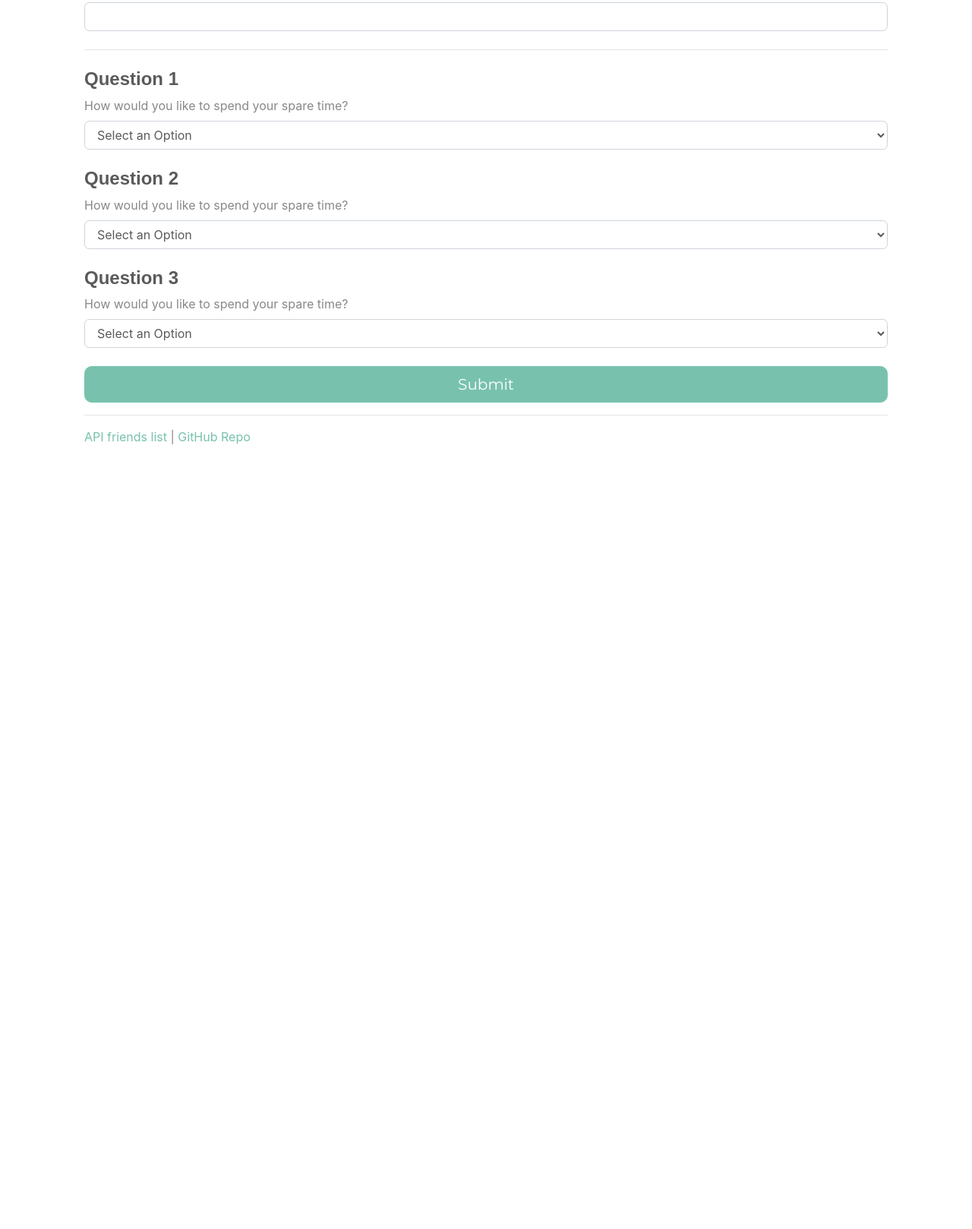
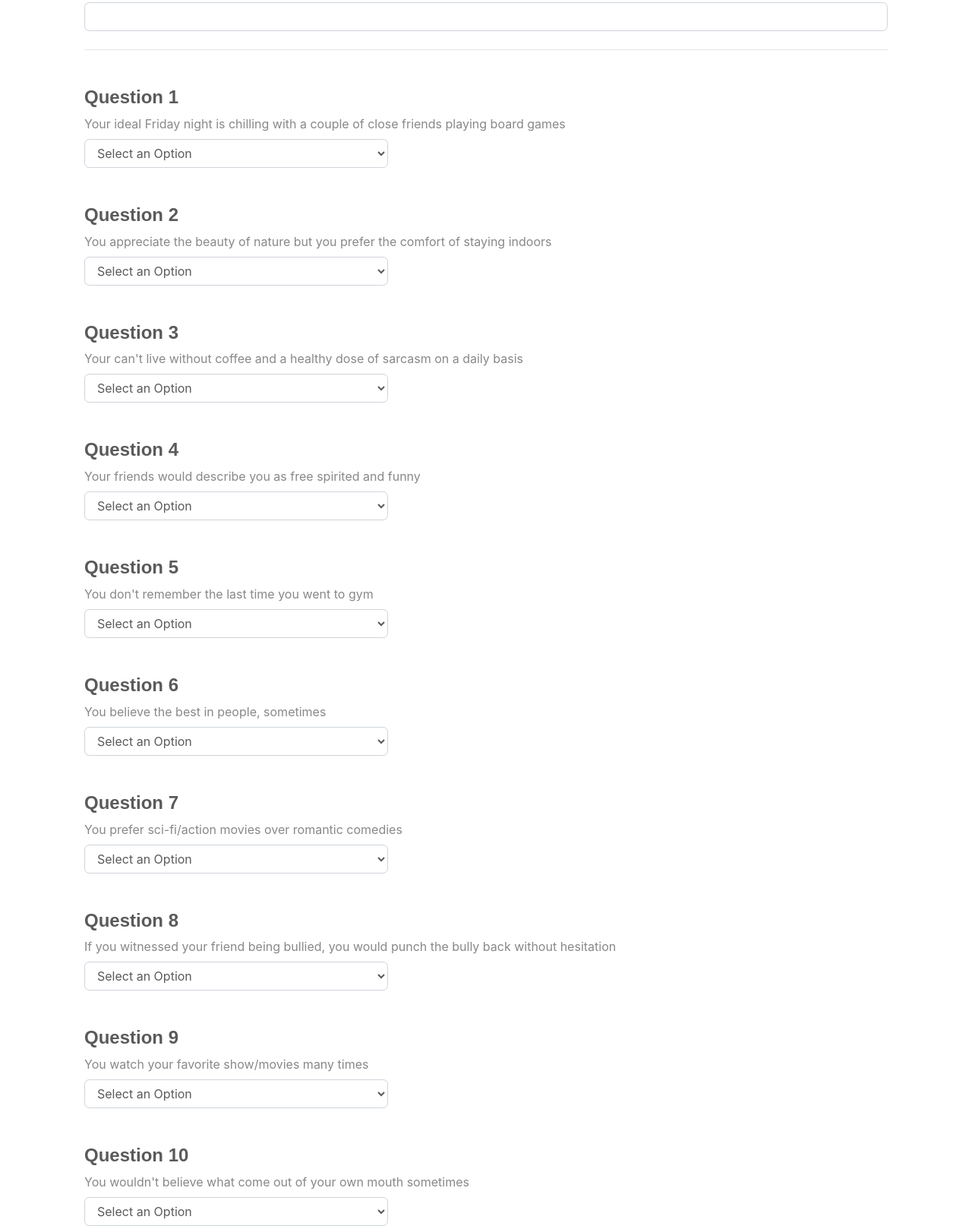
Before and after one commit to QuanGao/FriendFinder, a website: page app/public/survey.html in a window 1280 px wide. Shown: the part 300-1918 px from the top of the page at 76% size. Before the commit the page ends 999 px from the top, so only its background shows below. Drawn offline with nearby package versions, Linux system fonts and the light colour scheme.

Commit message:
add questions

```diff
--- a/app/public/survey.html
+++ b/app/public/survey.html
@@ -22,6 +22,14 @@
             font-size: 24px;
             font-family: Arial, sans-serif;
         }
+
+        select {
+            max-width: 400px;;
+        }
+
+        img {
+            max-width: 450px;
+        }
     </style>
 </head>
 
@@ -43,13 +51,13 @@
             <label for="exampleInputPassword1">Link to Photo Image (Required)</label>
             <input class="form-control" id="inputPhoto">
         </div>
-        <hr class="my-4">
+        <hr class="my-4"><br>
         <div class="form-group questions">
 
             <h2>
                 <strong>Question 1</strong>
             </h2>
-            <label for="question1">How would you like to spend your spare time?</label>
+            <label for="question1">Your ideal Friday night is chilling with a couple of close friends playing board games</label>
             <br>
             <select class="form-control" id="question1">
                 <option value="">Select an Option </option>
@@ -59,12 +67,12 @@
                 <option value="4">4</option>
                 <option value="5">5 (Strongly Agree)</option>
             </select>
-            <br>
+            <br><br>
 
             <h2>
                 <strong>Question 2</strong>
             </h2>
-            <label for="question2">How would you like to spend your spare time?</label>
+            <label for="question2">You appreciate the beauty of nature but you prefer the comfort of staying indoors</label>
             <br>
             <select class="form-control" id="question2">
                 <option value="">Select an Option </option>
@@ -74,12 +82,12 @@
                 <option value="4">4</option>
                 <option value="5">5 (Strongly Agree)</option>
             </select>
-            <br>
+            <br><br>
 
             <h2>
                 <strong>Question 3</strong>
             </h2>
-            <label for="question3">How would you like to spend your spare time?</label>
+            <label for="question3">Your can't live without coffee and a healthy dose of sarcasm on a daily basis</label>
             <br>
             <select class="form-control" id="question3">
                 <option value="">Select an Option </option>
@@ -89,12 +97,12 @@
                 <option value="4">4</option>
                 <option value="5">5 (Strongly Agree)</option>
             </select>
-            <br>
+            <br><br>
 
-            <!-- <h2>
+            <h2>
                 <strong>Question 4</strong>
             </h2>
-            <label for="question3">How would you like to spend your spare time?</label>
+            <label for="question3">Your friends would describe you as free spirited and funny</label>
             <br>
             <select class="form-control" id="question4">
                 <option value="">Select an Option </option>
@@ -104,12 +112,12 @@
                 <option value="4">4</option>
                 <option value="5">5 (Strongly Agree)</option>
             </select>
-            <br>
+            <br><br>
 
             <h2>
                 <strong>Question 5</strong>
             </h2>
-            <label for="question5">How would you like to spend your spare time?</label>
+            <label for="question5">You don't remember the last time you went to gym</label>
             <br>
             <select class="form-control" id="question5">
                 <option value="">Select an Option </option>
@@ -119,12 +127,12 @@
                 <option value="4">4</option>
                 <option value="5">5 (Strongly Agree)</option>
             </select>
-            <br>
+            <br><br>
 
             <h2>
                 <strong>Question 6</strong>
             </h2>
-            <label for="question6">How would you like to spend your spare time?</label>
+            <label for="question6">You believe the best in people, sometimes</label>
             <br>
             <select class="form-control" id="question6">
                 <option value="">Select an Option </option>
@@ -134,12 +142,12 @@
                 <option value="4">4</option>
                 <option value="5">5 (Strongly Agree)</option>
             </select>
-            <br>
+            <br><br>
 
             <h2>
                 <strong>Question 7</strong>
             </h2>
-            <label for="question7">How would you like to spend your spare time?</label>
+            <label for="question7">You prefer sci-fi/action movies over romantic comedies</label>
             <br>
             <select class="form-control" id="question7">
                 <option value="">Select an Option </option>
@@ -149,12 +157,12 @@
                 <option value="4">4</option>
                 <option value="5">5 (Strongly Agree)</option>
             </select>
-            <br>
+            <br><br>
 
             <h2>
                 <strong>Question 8</strong>
             </h2>
-            <label for="question8">How would you like to spend your spare time?</label>
+            <label for="question8">If you witnessed your friend being bullied, you would punch the bully back without hesitation</label>
             <br>
             <select class="form-control" id="question8">
                 <option value="">Select an Option </option>
@@ -164,12 +172,12 @@
                 <option value="4">4</option>
                 <option value="5">5 (Strongly Agree)</option>
             </select>
-            <br>
+            <br><br>
 
             <h2>
                 <strong>Question 9</strong>
             </h2>
-            <label for="question9">How would you like to spend your spare time?</label>
+            <label for="question9">You watch your favorite show/movies many times</label>
             <br>
             <select class="form-control" id="question9">
                 <option value="">Select an Option </option>
@@ -179,12 +187,12 @@
                 <option value="4">4</option>
                 <option value="5">5 (Strongly Agree)</option>
             </select>
-            <br>
+            <br><br>
 
             <h2>
                 <strong>Question 10</strong>
             </h2>
-            <label for="question10">How would you like to spend your spare time?</label>
+            <label for="question10">You wouldn't believe what come out of your own mouth sometimes</label>
             <br>
             <select class="form-control" id="question10">
                 <option value="">Select an Option </option>
@@ -194,8 +202,8 @@
                 <option value="4">4</option>
                 <option value="5">5 (Strongly Agree)</option>
             </select>
-            <br>
-        </div> -->
+            <br><br>
+        </div>
             <button id="submitSurvy" class="btn btn-primary btn-lg btn-block">Submit</button>
             <hr>
             <footer>
@@ -274,6 +282,7 @@
                 }
                 return sum;
             }
+
             if (!isComplete) {
                 alert("Please fill out all questions!");
             } else {
```
Also changed, not shown: app/data/friends.js (+19 -14 lines).
